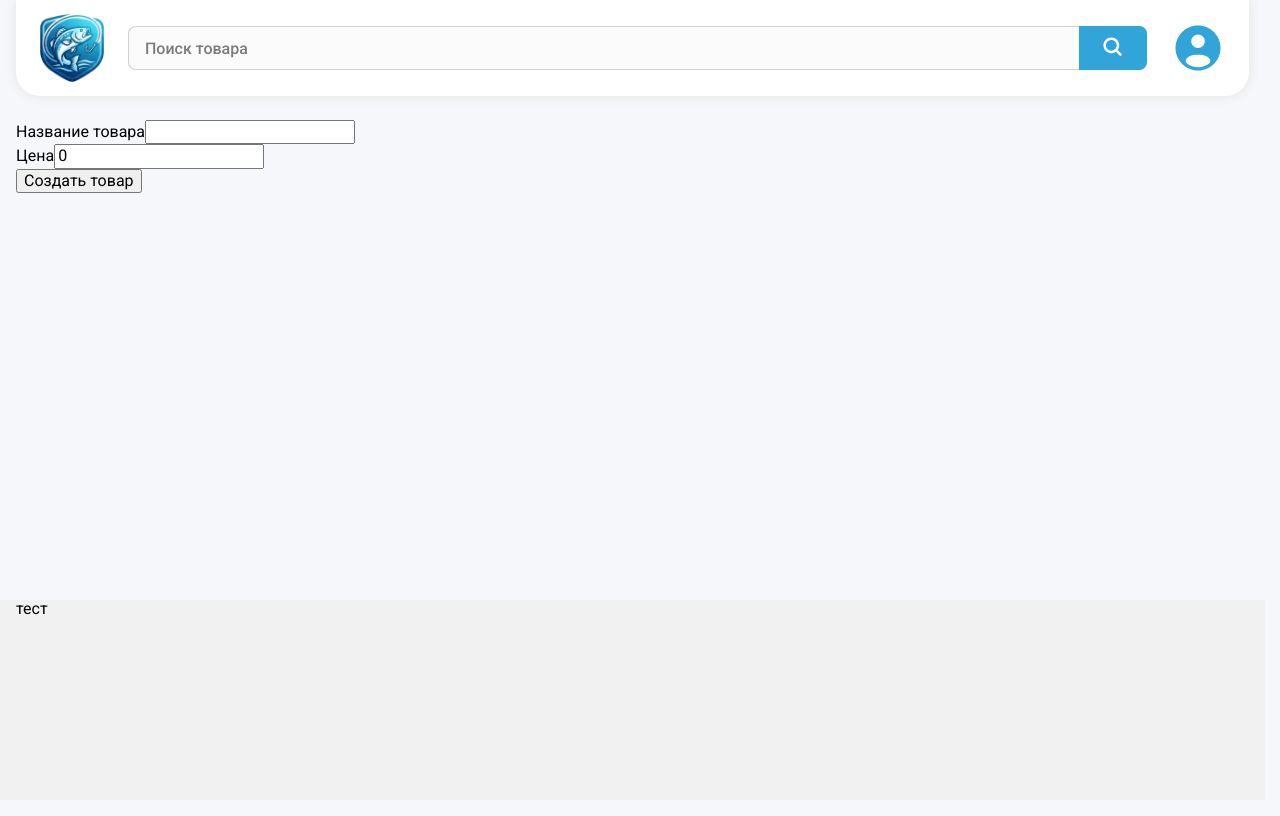
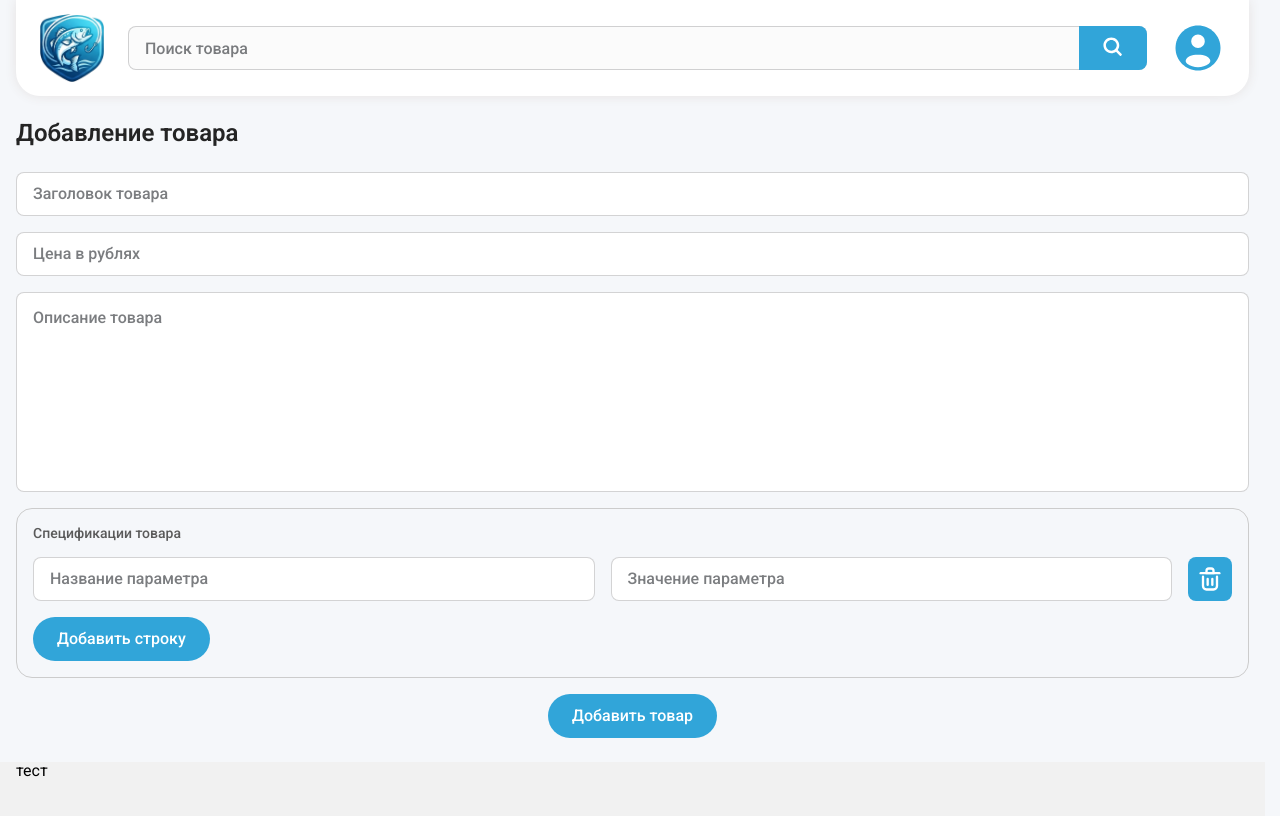
Before and after one commit to developer-pavlik/crimea-fishing, a Next.js app: page /products/add in a window 1280 px wide. Shown: the top 816 px of the page. Built offline with nearby package versions, Linux system fonts and the light colour scheme.

Commit message:
Промежуточные фиксы

```diff
--- a/src/components/ProductForm/ProductForm.module.scss
+++ b/src/components/ProductForm/ProductForm.module.scss
@@ -1,4 +1,51 @@
-.footer {
-    min-height: 200px;
-    background: #f1f1f1;
+.productForm {
+    display: flex;
+    flex-direction: column;
+    gap: 16px;
+    margin-top: 24px;
 }
+
+.productSpecifications {
+    display: flex;
+    flex-direction: column;
+    gap: 16px;
+    padding: 16px;
+    border: 1px solid #ccc;
+    border-radius: 16px;
+}
+
+.productSpecificationsItem {
+    display: grid;
+    grid-template-columns: 1fr 1fr 44px;
+    gap: 16px;
+}
+
+.productSpecificationsDeleleButton {
+    padding: 0;
+    border-radius: 8px;
+    height: 44px;
+    padding: 8px;
+    color: #fff;
+}
+
+.productSpecificationsDeleleIcon {
+    width: 100%;
+    height: 100%;
+}
+
+.productSpecificationsLabel {
+    color: #5a5a5a;
+    font-size: 14px;
+    font-weight: 500;
+}
+
+.productFormSubmitButton {
+    text-align: center;
+}
+
+.title {
+    margin: 0;
+    font-size: 24px;
+    font-weight: 600;
+    color: var(--main-text-color);
+}
--- a/src/components/ProductForm/ProductForm.tsx
+++ b/src/components/ProductForm/ProductForm.tsx
@@ -1,6 +1,12 @@
 'use client';
 
 import { useState } from 'react';
+import styles from './ProductForm.module.scss'
+import TextInput from '../ui/TextInput/TextInput';
+import Textarea from '../ui/Textarea/Textarea';
+import { Button } from '../ui/Button/Button';
+
+import DeleteIcon from '../../../public/icons/delete.svg';
 
 interface ProductData {
     title: string;
@@ -25,18 +31,44 @@ export default function ProductForm({ initialData, onSubmit = async () => {} }:
     };
 
   return (
-    <form onSubmit={handleSubmit} className="space-y-4">
-      <div>
-        <label>Название товара</label>
-        <input value={title} onChange={(e) => setTitle(e.target.value)} required />
+    <div className={styles.productFormWrapper}>
+        <div className={styles.titleWrapper}>
+            <h2 className={styles.title}>{initialData ? 'Редактирование товара' : 'Добавление товара'}</h2>
         </div>
-      <div>
-        <label>Цена</label>
-        <input type="number" value={price} onChange={(e) => setPrice(Number(e.target.value))} required />
+        <form onSubmit={handleSubmit} className={styles.productForm}>
+            <div className={styles.productFormField}>
+                <TextInput name='title' className={styles.input} placeholder='Заголовок товара' />
             </div>
-      <button type="submit" disabled={loading}>
-        {initialData ? 'Сохранить изменения' : 'Создать товар'}
-      </button>
+            <div className={styles.productFormField}>
+                <TextInput type='number' name='price' className={styles.input} placeholder='Цена в рублях' />
+            </div>
+            <div className={styles.productFormField}>
+                <Textarea name='description'placeholder='Описание товара' />
+            </div>
+
+            <div className={styles.productSpecifications}>
+                <div className={styles.productSpecificationsLabel}>Спецификации товара</div>
+                <div className={styles.productSpecificationsItems}>
+                    <div className={styles.productSpecificationsItem}>
+                        <TextInput name='specification-name' className={styles.input} placeholder='Название параметра' />
+                        <TextInput name='specification-value' className={styles.input} placeholder='Значение параметра' />
+                        <Button type="button" className={styles.productSpecificationsDeleleButton}>
+                            <DeleteIcon className={styles.productSpecificationsDeleleIcon} />
+                        </Button>
+                    </div>
+                </div>
+                <div className={styles.productSpecificationsAddItems}>
+                    <Button type="button">Добавить строку</Button>
+                </div>
+            </div>
+
+
+            <div className={styles.productFormSubmitButton}>
+                <Button type="submit" disabled={loading}>
+                    {initialData ? 'Сохранить изменения' : 'Добавить товар'}
+                </Button>
+            </div>
         </form>
+    </div>
   );
 }
--- /dev/null
+++ b/src/components/ui/Textarea/Textarea.module.scss
@@ -0,0 +1,41 @@
+.textareaField {
+    position: relative;
+}
+
+.textarea {
+    display: block;
+    box-sizing: border-box;
+    width: 100%;
+    height: 200px;
+    border-radius: 8px;
+    font-size: 16px;
+    font-weight: 500;
+    padding: 16px;
+
+    border: 1px solid rgba(35, 38, 43, 0.2);
+    color: #23262B;
+    resize: none;
+
+    &:focus-visible {
+        outline: 1px solid #0073FF;
+        box-shadow: 0 0 4px 0 rgba(0, 115, 255, 0.5);
+    }
+
+    &:disabled {
+        border: 1px solid rgba(35, 38, 43, 0.2);
+        background: rgba(35, 38, 43, 0.08);
+        color: rgba(35, 38, 43, 0.2);
+
+        &::placeholder {
+            color: rgba(35, 38, 43, 0.2);
+        }
+    }
+
+    &::placeholder {
+        color: rgba(35, 38, 43, 0.6);
+    }
+
+    &_error {
+        border: 1px solid #FF4D4D;
+    }
+}
--- /dev/null
+++ b/src/components/ui/Textarea/Textarea.tsx
@@ -0,0 +1,24 @@
+import React from 'react';
+import styles from './Textarea.module.scss'
+import cn from "clsx";
+import FieldError from '../FieldError/FieldError';
+
+interface TextareaProps extends React.TextareaHTMLAttributes<HTMLTextAreaElement> {
+  label?: string;
+  errorText?: string;
+  className?: string;
+}
+
+const Textarea: React.FC<TextareaProps> = ({ label, errorText, className, ...props }) => {
+    const isError = !!errorText;
+
+    return (
+        <div className={cn(styles.textareaField, className)}>
+            {label && <label>{label}</label>}
+            <textarea className={cn(styles.textarea,  {[styles.textarea_error]: isError})} {...props} />
+            {isError &&  <FieldError text={errorText}/>}
+        </div>
+    );
+};
+
+export default Textarea;
```
Also changed, not shown: public/icons/delete.svg (added). Lines whose indentation alone changed are shown as unchanged.
